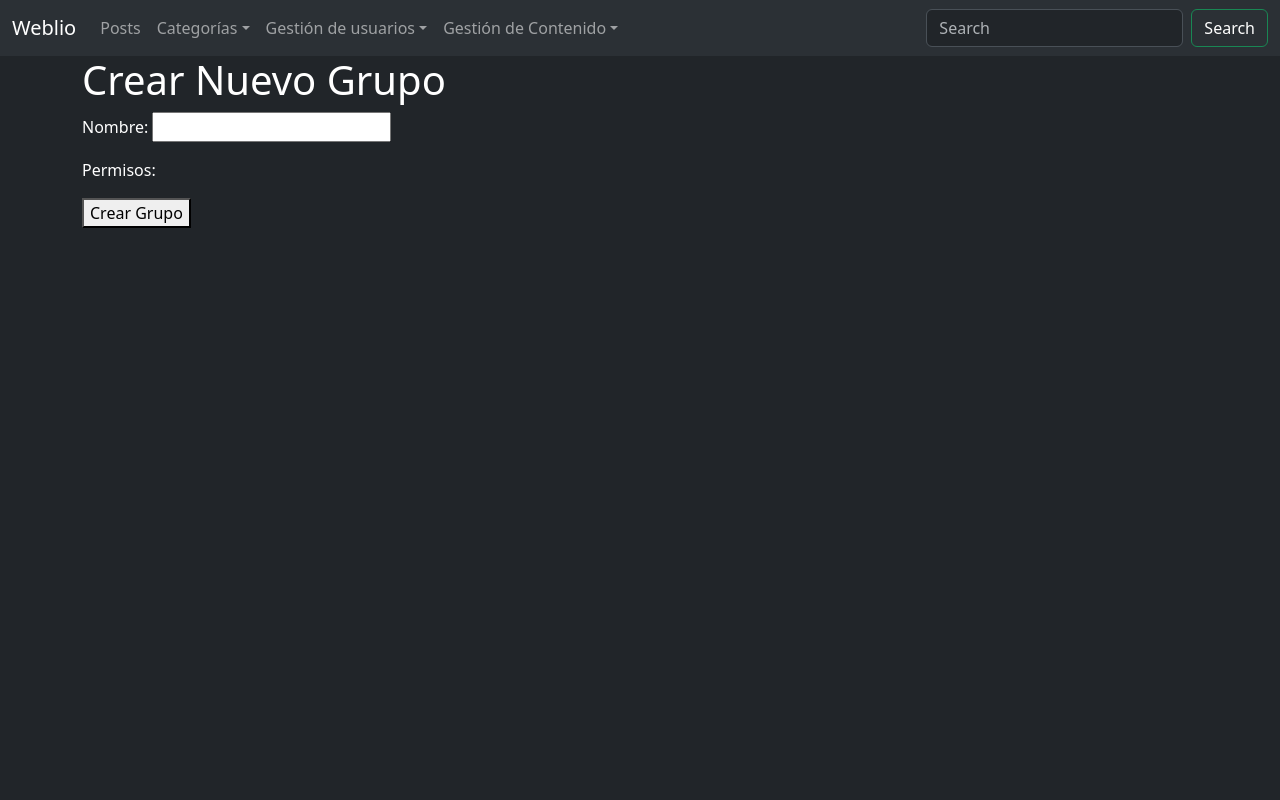
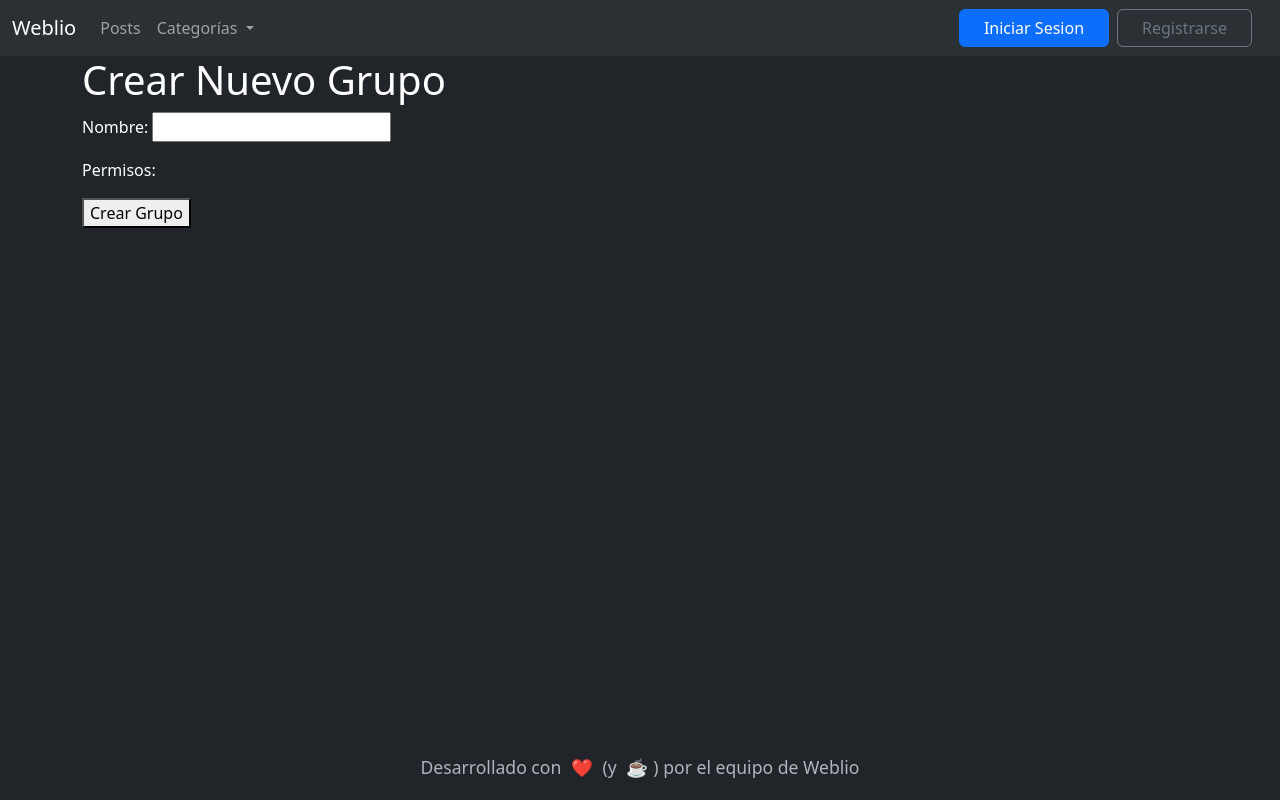
Before and after one commit to weblio-team/weblio, a Django app: page /members/groups/create/ in a window 1280 px wide. Run offline with Django 5.2, Linux system fonts and the light colour scheme; some libraries are stand-ins or nearby versions.

Commit message:
Fusion con la rama de werner [bb82b5f7]
01. Se agrega la funcionalidad del logout
	- Se agrega en `urls.py` de members el logout
	- Se agrega en `base.html` la funcion

02. Se modifica el `base.html`
	- Se agrega un footer
	- Se ocultan los elementos de la navbar dependiendo de los permisos y de la url
	- Se agregan botones de iniciar sesion y registrarse
	- Se agrega un dropdown con una imagen para representar la cuenta del usuario
	- Se agrega la funcion de hacer logout desde el panel del usuario

03. Se modifica el `home.html`
	- Se reemplazan los botones por enlaces

04. Se agrega un custom_filter, `has_group` en la app de members

05. Se elimina del `.gitignore` las migraciones, son necesarias para el deploy en heroku

```diff
--- a/members/templates/base.html
+++ b/members/templates/base.html
@@ -1,3 +1,4 @@
+{% load custom_filters %}
 <!doctype html>
 <html lang="en" class="bg-dark text-white">
     <head>
@@ -24,10 +25,33 @@
             main {
                 flex: 1; /* Ensure main content takes up remaining space */
             }
+            footer {
+                background-color: #212529;
+                color: #adb5bd;
+                padding: 20px 0;
+            }
+            footer p {
+                margin: 0;
+                font-size: 1.1rem;
+                text-align: center;
+            }
+            footer .container {
+                display: flex;
+                justify-content: center;
+                align-items: center;
+                flex-direction: column;
+            }
+            footer .heart, footer .coffee {
+                color: #e25555;
+                margin: 0 5px;
+            }
+            footer .coffee {
+                color: #6f4e37; /* Coffee color */
+            }
         </style>
     </head>
     <body>
-        <nav class="navbar navbar-expand-lg bg-body-tertiary" data-bs-theme="dark">
+        <nav class="navbar navbar-expand-lg bg-body-tertiary sticky-top" data-bs-theme="dark">
             <div class="container-fluid">
                 <a class="navbar-brand" href="/">Weblio</a>
                 <button class="navbar-toggler" type="button" data-bs-toggle="collapse" data-bs-target="#navbarSupportedContent" aria-controls="navbarSupportedContent" aria-expanded="false" aria-label="Toggle navigation">
@@ -36,9 +60,14 @@
                 <div class="collapse navbar-collapse" id="navbarSupportedContent">
                     <ul class="navbar-nav me-auto mb-2 mb-lg-0">
                         <li class="nav-item"><a class="nav-link" href="{% url 'posts' %}">Posts</a></li>
-                        <li class="nav-item dropdown"><a class="nav-link dropdown-toggle" href="#" role="button" data-bs-toggle="dropdown" aria-expanded="false">Categorías</a>
+                        <li class="nav-item dropdown">
+                            <a class="nav-link dropdown-toggle" href="#" role="button" data-bs-toggle="dropdown" aria-expanded="false">
+                                Categorías
+                            </a>
                             <ul class="dropdown-menu">
+                                {% if user|has_group:'suscriptor'  %}
                                 <li><a class="dropdown-item" href="#">Mis categorías</a></li>
+                                {% endif %}
                                 <li><a class="dropdown-item" href="{% url 'categories' %}">Explorar categorías</a></li>
                                 {% if perms.catalog.add_category %}
                                     <li><hr class="dropdown-divider" /></li>
@@ -46,7 +75,36 @@
                                 {% endif %}
                             </ul>
                         </li>
-                        <li class="nav-item dropdown"><a class="nav-link dropdown-toggle" href="#" role="button" data-bs-toggle="dropdown" aria-expanded="false">Gestión de usuarios</a>
+
+                        <!-- Modulo de gestion de contenido -->
+                        {% if user.is_authenticated and not user|has_group:'suscriptor' %}
+                        <li class="nav-item dropdown">
+                            <a class="nav-link dropdown-toggle" href="#" role="button" data-bs-toggle="dropdown" aria-expanded="false">
+                                Gestión de Contenido
+                            </a>
+                            <ul class="dropdown-menu">
+                                {% if perms.catalog.add_post %}
+                                <li><a class="dropdown-item" href="{% url 'my-posts' %}">Mis Articulos</a></li>
+                                <li><a class="dropdown-item" href="{% url 'add-my-post' %}">Crear un articulo</a></li>
+                                {% endif %}
+                                {% if perms.catalog.change_post %}
+                                <li><hr class="dropdown-divider"></li>
+                                <li><a class="dropdown-item" href="{% url 'to-edit' %}">Articulos a editar</a></li>
+                                {% endif %}
+                                {% if perms.catalog.publish_post %}
+                                <li><hr class="dropdown-divider"></li>
+                                <li><a class="dropdown-item" href="{% url 'to-publish' %}">Articulos a publicar</a></li>
+                                {% endif %}
+                            </ul>
+                        </li>
+                        {% endif %}
+
+                        <!-- Modulo de gestion de usuarios -->
+                        {% if perms.catalog.change_member %}
+                        <li class="nav-item dropdown">
+                            <a class="nav-link dropdown-toggle" href="#" role="button" data-bs-toggle="dropdown" aria-expanded="false">
+                                Gestión de usuarios
+                            </a>
                             <ul class="dropdown-menu">
                                 <li><a class="dropdown-item" href="{% url 'member-list' %}">Mostrar miembros</a></li>
                                 <li><hr class="dropdown-divider"></li>
@@ -54,20 +112,38 @@
                                 <li><a class="dropdown-item" href="{% url 'group-create' %}">Crear grupo</a></li>
                             </ul>
                         </li>
-                        <li class="nav-item dropdown"><a class="nav-link dropdown-toggle" href="#" role="button" data-bs-toggle="dropdown" aria-expanded="false">Gestión de Contenido</a>
-                            <ul class="dropdown-menu">
-                                <li><a class="dropdown-item" href="{% url 'my-posts' %}">Mis Articulos</a></li>
-                                <li><a class="dropdown-item" href="{% url 'add-my-post' %}">Crear un articulo</a></li>
+                        {% endif %}
+                    </ul>
+                    {% if request.path == '/posts/all/' %}
+                        <form class="d-flex mx-auto" role="search">
+                            <input class="form-control me-2 bg-dark text-white" type="search" placeholder="Search" aria-label="Search">
+                            <button class="btn btn-outline-success text-white" type="submit">Search</button>
+                        </form>
+                    {% endif %}
+                    <div class="d-flex align-items-center">
+                        {% if not user.is_authenticated %}
+                        <a class="btn btn-primary px-4 me-2" href="{% url 'member-login' %}">Iniciar Sesion</a>
+                        <a class="btn btn-outline-secondary px-4 me-3" href="{% url 'member-register' %}">Registrarse</a>
+                        {% else %}
+                        <div class="nav-item dropdown">
+                            <a class="nav-link dropdown-toggle d-flex align-items-center" href="#" role="button" data-bs-toggle="dropdown" aria-expanded="false">
+                                <img src="https://via.placeholder.com/30" alt="User Image" class="rounded-circle me-2">
+                                {{ user.first_name }} {{ user.last_name }}
+                            </a>
+                            <ul class="dropdown-menu dropdown-menu-end">
+                                <li><a class="dropdown-item" href="#">Perfil</a></li>
+                                <li><a class="dropdown-item" href="#">Configuración</a></li>
                                 <li><hr class="dropdown-divider"></li>
-                                <li><a class="dropdown-item" href="{% url 'to-edit' %}">Articulos a editar</a></li>
-                                <li><a class="dropdown-item" href="{% url 'to-publish' %}">Articulos a publicar</a></li>
+                                <li>
+                                    <form method="POST" action="{% url 'logout' %}">
+                                        {% csrf_token %}
+                                        <button type="submit" class="dropdown-item">Cerrar Sesión</button>
+                                    </form>
+                                </li>
                             </ul>
-                        </li>
-                    </ul>
-                    <form class="d-flex" role="search">
-                        <input class="form-control me-2 bg-dark text-white" type="search" placeholder="Search" aria-label="Search">
-                        <button class="btn btn-outline-success text-white" type="submit">Search</button>
-                    </form>
+                        </div>
+                        {% endif %}
+                    </div>
                 </div>
             </div>
         </nav>
@@ -75,6 +151,14 @@
         <main class="bg-dark text-white">
             {% block content %}{% endblock %}
         </main>
+
+        <!-- Footer -->
+        <footer>
+            <div class="container">
+                <p>Desarrollado con <span class="heart">❤️</span> (y <span class="coffee">☕</span>) por el equipo de Weblio</p>
+            </div>
+        </footer>
+
         <!-- Bootstrap JS -->
         <script src="https://cdn.jsdelivr.net/npm/@popperjs/core@2.11.8/dist/umd/popper.min.js" integrity="sha384-I7E8VVD/ismYTF4hNIPjVp/Zjvgyol6VFvRkX/vR+Vc4jQkC+hVqc2pM8ODewa9r" crossorigin="anonymous"></script>
         <script src="https://cdn.jsdelivr.net/npm/bootstrap@5.3.3/dist/js/bootstrap.min.js" integrity="sha384-0pUGZvbkm6XF6gxjEnlmuGrJXVbNuzT9qBBavbLwCsOGabYfZo0T0to5eqruptLy" crossorigin="anonymous"></script>
--- a/members/templatetags/custom_filters.py
+++ b/members/templatetags/custom_filters.py
@@ -13,3 +13,7 @@
     :return: El widget del formulario con la clase CSS agregada.
     """
     return value.as_widget(attrs={"class": css_class})
+
+@register.filter(name='has_group')
+def has_group(user, group_name):
+    return user.groups.filter(name=group_name).exists()
--- a/members/urls.py
+++ b/members/urls.py
@@ -2,7 +2,6 @@
 from .views import GroupListView, CreateGroupView
 from .views import MemberListView, MemberEditView
 
-from .views import RoleListView, RoleCreateView
 from .views import MemberListView, MemberJoinView, MemberRegisterView, MemberLoginView, MemberEditView
 from django.contrib.auth import views as auth_views
 
@@ -15,6 +14,7 @@
     path('join/', MemberJoinView.as_view(), name='member-join'),
     path('register/', MemberRegisterView.as_view(), name='member-register'),
     path('login/', MemberLoginView.as_view(), name='member-login'),
+    path('logout/', auth_views.LogoutView.as_view(), name='logout'),
 
     path('password-reset/', auth_views.PasswordResetView.as_view(), name='reset_password'),
     path('password-reset-sent/', auth_views.PasswordResetDoneView.as_view(), name='password_reset_done'),
--- a/members/views.py
+++ b/members/views.py
@@ -15,10 +15,6 @@
 from .forms import MemberRegisterForm, MemberJoinForm, MemberEditForm, MemberLoginForm
 from .forms import RoleListForm, RoleCreateForm
 
-from .forms import GroupListForm, CreateGroupForm
-from .models import Member
-from .forms import MemberRegisterForm, MemberJoinForm, MemberEditForm, MemberLoginForm
-from .forms import RoleListForm, RoleCreateForm
 
 class HomeView(TemplateView):
     """
@@ -461,4 +457,4 @@
     form_class = MemberJoinForm
     template_name = 'members/member_join.html'
 
-    success_url = reverse_lazy('member-login')
+    success_url = reverse_lazy('home')
```
Also changed, not shown: members/templates/home.html (+5 -6 lines), members/migrations/0001_initial.py (added), posts/migrations/0001_initial.py (added), 1 other file.
